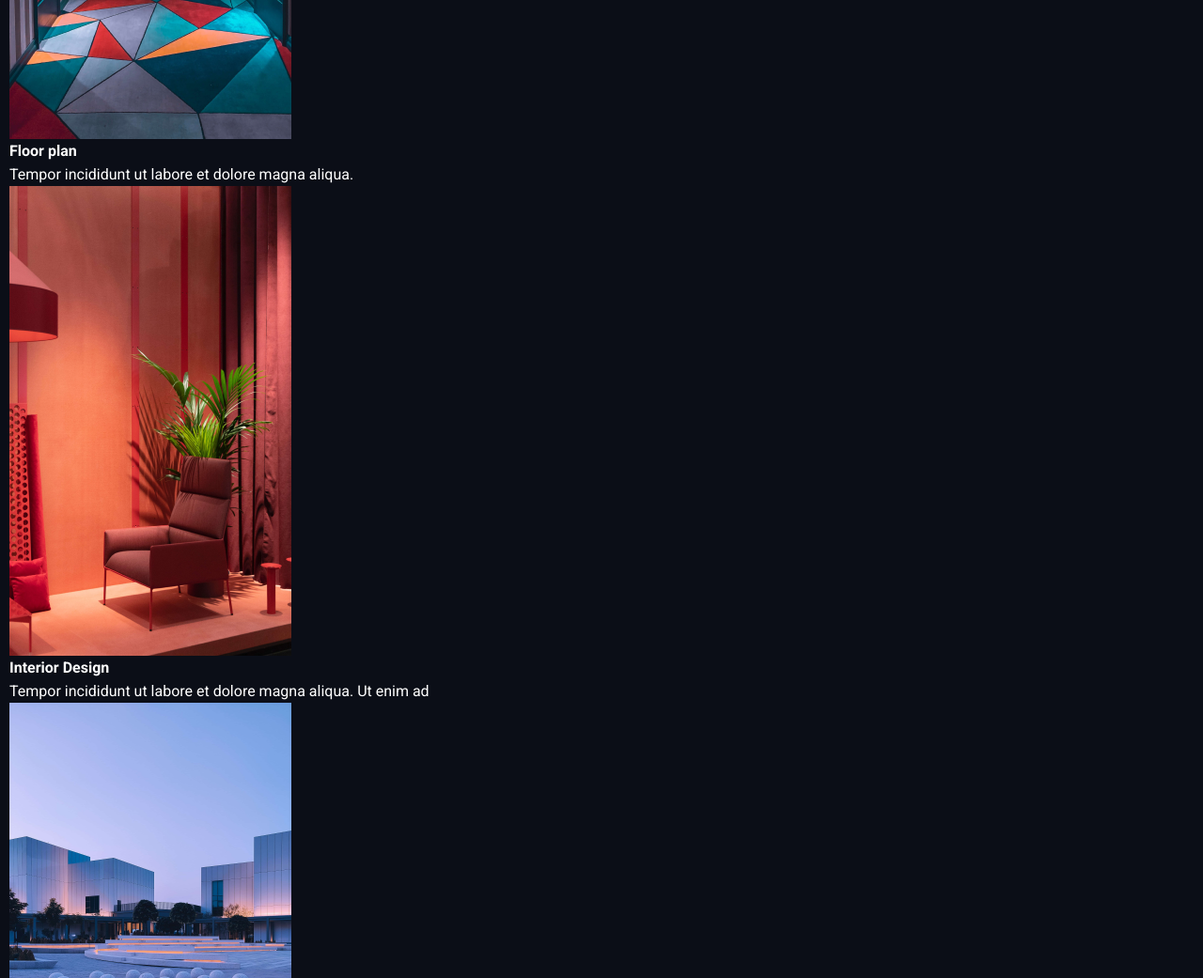
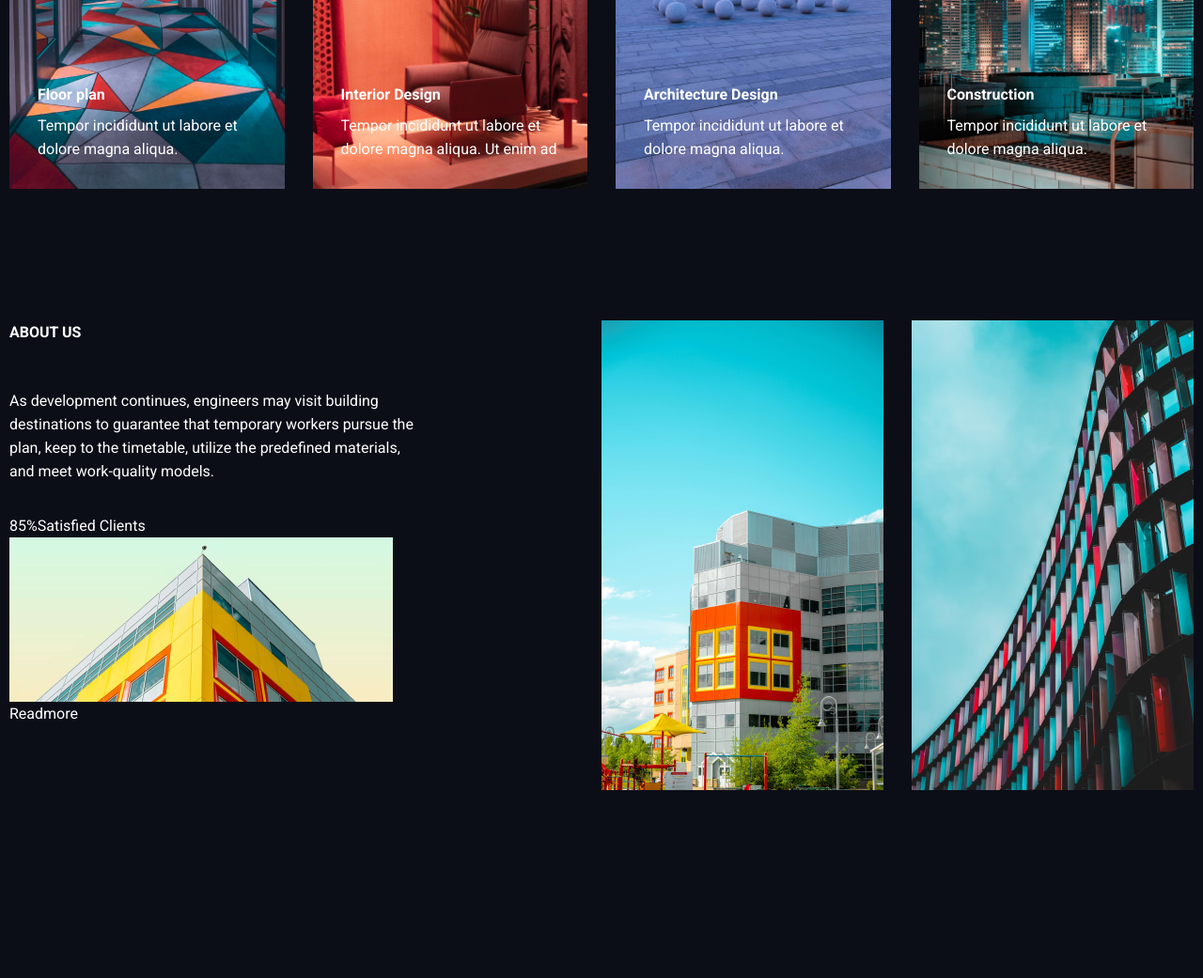
Before and after one commit to progdidi/RMC, a website: page app/index.html in a window 1280 px wide. Shown: the part 1420-2461 px from the top of the page at 94% size. After the commit the page ends 2261 px from the top, so only its background shows below. Drawn offline with Linux system fonts and the light colour scheme.

Commit message:
feat: add about section

```diff
--- a/app/index.html
+++ b/app/index.html
@@ -73,6 +73,35 @@
         </div>
     </section>
 
+    <section class="about">
+        <div class="container">
+            <div class="about__inner">
+                <div class="about__side">
+                    <h3 class="section__title about__title">ABOUT US</h3>
+
+                    <p class="about__text">As development continues, engineers may visit building destinations to guarantee that temporary workers pursue the plan, keep to the timetable, utilize the predefined materials, and meet work-quality models.</p>
+
+                    <div class="about__info">
+                        <p class="about__info-num">85%</p>
+                        <div class="about__info-text">Satisfied
+                            Clients</div>
+                    </div>
+
+                    <img src="images/about/about1.png" alt="" class="about__side-img">
+
+                    <a href="" class="about__link">
+                        Readmore
+                    </a>
+                </div>
+                <div class="about__side right">
+                    <img src="images/about/about2.png" alt="" class="about__side-img">
+                    <img src="images/about/about3.png" alt="" class="about__side-img">
+                </div>
+            </div>
+
+        </div>
+    </section>
+
     <script src="js/main.min.js"></script>
 </body>
 </html>
--- a/app/scss/_global.scss
+++ b/app/scss/_global.scss
@@ -83,3 +83,6 @@ button{
     letter-spacing: 4.8px;
     text-transform: uppercase;
 }
+
+.section__title {
+}
--- /dev/null
+++ b/app/scss/blocks/_about.scss
@@ -0,0 +1,37 @@
+.about {
+    &__inner {
+
+        display: flex;
+        justify-content: space-between;
+        .about__side {
+            .about__title {
+                margin-bottom: 48px;
+            }
+            .about__text {
+                margin-bottom: 33px;
+                width: 440px;
+            }
+            .about__info {
+                display: flex;
+                .about__info-num {
+                }
+                .about__info-text {
+                }
+            }
+
+            .about__link {
+            }
+
+            .about__side-img {
+            }
+
+            &.right {
+                display: grid;
+                grid-template-columns: repeat(2, 1fr);
+                grid-gap: 30px;
+            }
+        }
+
+    }
+
+}
--- /dev/null
+++ b/app/scss/blocks/_specialization.scss
@@ -0,0 +1,39 @@
+.specialization {
+    margin-bottom: 140px;
+    &__subtitle {
+        margin-bottom: 13px;
+    }
+
+    &__title {
+        margin-bottom: 52px;
+    }
+    &__inner {
+        display: grid;
+        grid-template-columns: repeat(4, 1fr);
+        grid-gap: 30px;
+        .specialization__item {
+            position: relative;
+            transition: all 0.3s;
+            &:hover {
+                transform: scale(1.1);
+            }
+            &-img {
+            }
+            &-title {
+                position: absolute;
+                bottom: 78px;
+                left: 30px;
+                width: 230px;
+                margin-bottom: 10px;
+            }
+            &-text {
+                position: absolute;
+                bottom: 30px;
+                left: 30px;
+                width: 230px;
+            }
+        }
+
+    }
+
+}
--- a/app/scss/style.scss
+++ b/app/scss/style.scss
@@ -4,3 +4,5 @@
 
 //blocks
 @import 'blocks/header';
+@import 'blocks/specialization';
+@import 'blocks/about';
```
Also changed, not shown: app/css/style.min.css.
